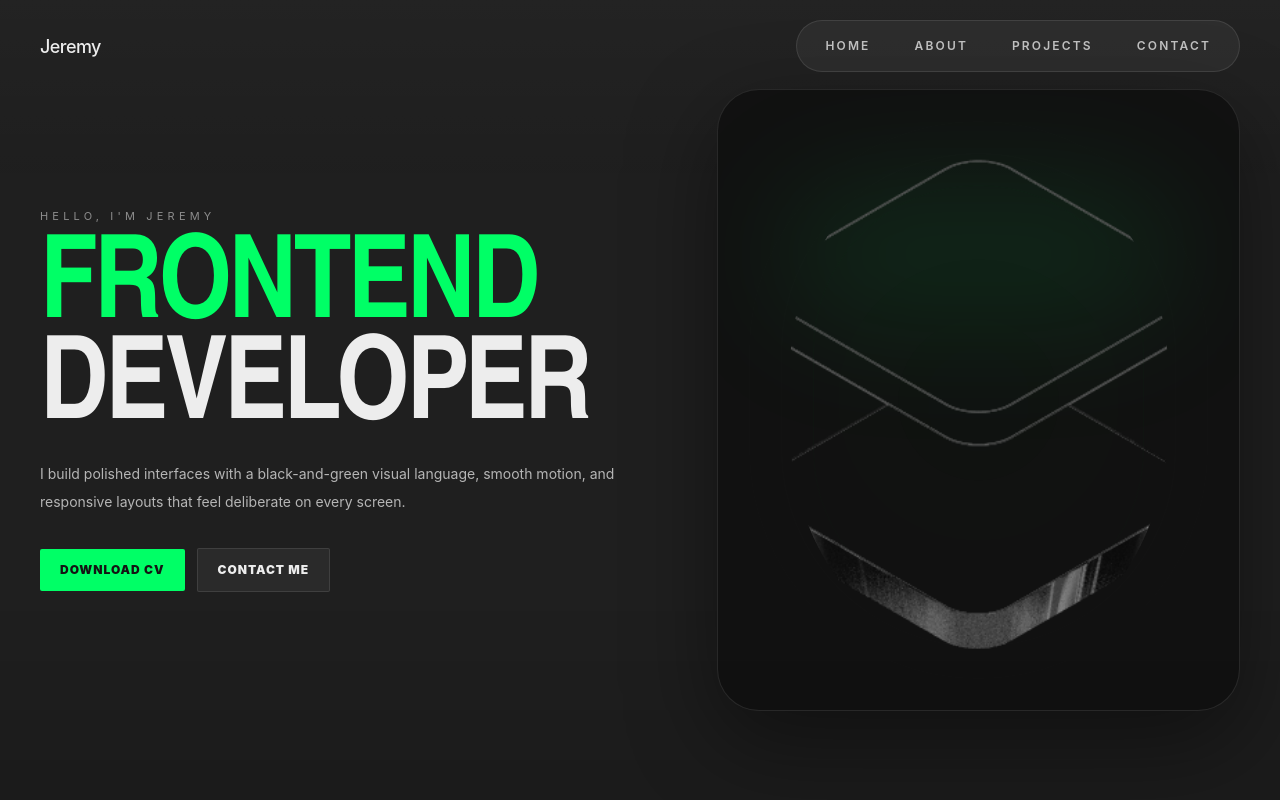
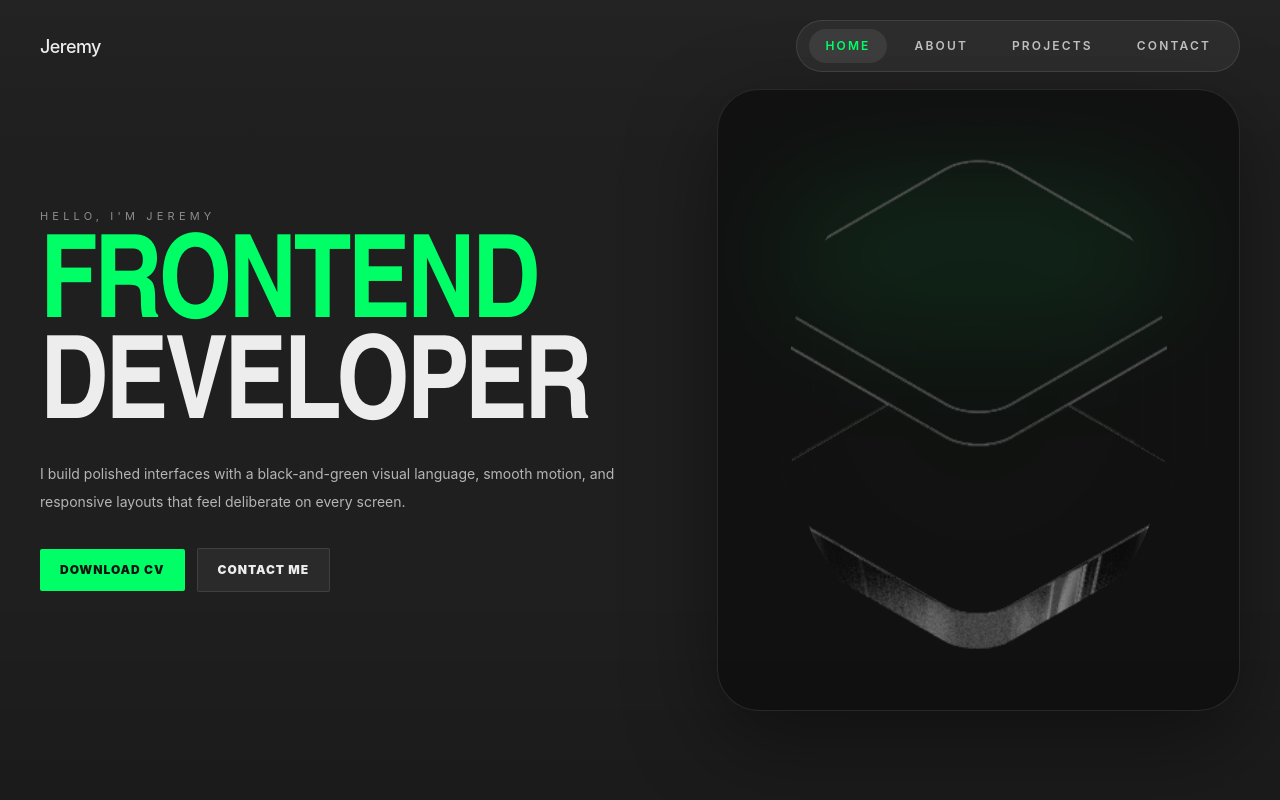
Before and after one commit to realjeremy04/portfolio, a React app: page / in a window 1280 px wide. Shown: the top 800 px of the page. Built offline with nearby package versions, Linux system fonts and the light colour scheme; the HTML template or start-up script is replaced by a standard one.

Commit message:
feat: scroll to section for homepage

```diff
--- a/src/App.tsx
+++ b/src/App.tsx
@@ -1,7 +1,6 @@
 import { Route, Routes, useLocation } from 'react-router-dom'
 
 import { Navbar } from './components/Navbar'
-import { LenisScroll } from './components/LenisScroll'
 import { navLinks } from './data/portfolio'
 import Home from './pages/Home'
 import Project from './pages/Project'
@@ -13,7 +12,6 @@ function App() {
   return (
     <div className="min-h-screen bg-[#1f1f1f] text-[#d4d4d4]">
       {!isHomeRoute ? <Navbar links={navLinks} /> : null}
-      <LenisScroll />
 
       <Routes>
         <Route path="/" element={<Home />} />
--- a/src/components/home/HomeContactSection.tsx
+++ b/src/components/home/HomeContactSection.tsx
@@ -1,11 +1,17 @@
+import type { RefObject } from 'react'
 import { ScrollReveal } from '../ScrollReveal'
 import { SectionHeading } from '../SectionHeading'
-import { contactLinks } from './homeContent'
+import { contactLinks } from '../../data/homeContent'
 
-function HomeContactSection() {
+type HomeContactSectionProps = {
+  sectionRef: RefObject<HTMLElement | null>
+}
+
+function HomeContactSection({ sectionRef }: HomeContactSectionProps) {
   return (
     <section
       id="contact"
+      ref={sectionRef}
       className="snap-start px-5 sm:px-8 lg:px-10"
     >
       <div className="mx-auto grid min-h-screen max-w-360 items-center gap-12 py-20 lg:grid-cols-[0.92fr_1.08fr] lg:gap-16">
--- a/src/components/home/HomeHeader.tsx
+++ b/src/components/home/HomeHeader.tsx
@@ -1,8 +1,14 @@
 import { useState } from 'react'
 
-import { sectionLinks } from './homeContent'
+import { sectionLinks } from '../../data/homeContent'
+import type { HomeSectionId } from '../../hooks/useHomeSectionScroll'
 
-function HomeHeader() {
+type HomeHeaderProps = {
+  activeSection: HomeSectionId
+  onNavigate: (sectionId: HomeSectionId) => void
+}
+
+function HomeHeader({ activeSection, onNavigate }: HomeHeaderProps) {
   const [isMenuOpen, setIsMenuOpen] = useState(false)
 
   return (
@@ -32,7 +38,14 @@ function HomeHeader() {
             <a
               key={link.href}
               href={link.href}
-              className="rounded-full px-4 py-2 text-[12px] font-semibold uppercase tracking-[0.18em] text-[#bfbfbf] transition hover:bg-white/8 hover:text-[#00ff66]"
+              onClick={(event) => {
+                event.preventDefault()
+                onNavigate(link.href.slice(1) as HomeSectionId)
+              }}
+              aria-current={activeSection === link.href.slice(1) ? 'page' : undefined}
+              className={`rounded-full px-4 py-2 text-[12px] font-semibold uppercase tracking-[0.18em] transition hover:bg-white/8 hover:text-[#00ff66] ${
+                activeSection === link.href.slice(1) ? 'bg-white/8 text-[#00ff66]' : 'text-[#bfbfbf]'
+              }`}
             >
               {link.label}
             </a>
@@ -52,8 +65,14 @@ function HomeHeader() {
               <a
                 key={link.href}
                 href={link.href}
-                onClick={() => setIsMenuOpen(false)}
-                className="text-right text-[13px] font-semibold uppercase tracking-[0.2em] text-[#cfcfcf] transition hover:text-[#00ff66]"
+                onClick={(event) => {
+                  event.preventDefault()
+                  setIsMenuOpen(false)
+                  onNavigate(link.href.slice(1) as HomeSectionId)
+                }}
+                className={`text-right text-[13px] font-semibold uppercase tracking-[0.2em] transition hover:text-[#00ff66] ${
+                  activeSection === link.href.slice(1) ? 'text-[#00ff66]' : 'text-[#cfcfcf]'
+                }`}
               >
                 {link.label}
               </a>
--- a/src/components/home/HomeHeroSection.tsx
+++ b/src/components/home/HomeHeroSection.tsx
@@ -1,10 +1,16 @@
 import heroImage from '../../assets/hero.png'
 import { ScrollReveal } from '../ScrollReveal'
+import type { RefObject } from 'react'
 
-function HomeHeroSection() {
+type HomeHeroSectionProps = {
+  sectionRef: RefObject<HTMLElement | null>
+}
+
+function HomeHeroSection({ sectionRef }: HomeHeroSectionProps) {
   return (
     <section
       id="home"
+      ref={sectionRef}
       className="snap-start border-b border-white/10 px-5 sm:px-8 lg:px-10"
     >
       <div className="mx-auto grid min-h-screen max-w-360 items-center gap-12 py-20 lg:grid-cols-[1.08fr_0.92fr] lg:gap-16">
--- a/src/components/home/HomeProjectsSection.tsx
+++ b/src/components/home/HomeProjectsSection.tsx
@@ -1,3 +1,4 @@
+import type { RefObject } from 'react'
 import { ScrollReveal } from '../ScrollReveal'
 import { SectionHeading } from '../SectionHeading'
 import { ProjectListItem } from '../ProjectListItem'
@@ -5,12 +6,14 @@ import type { ProjectItem } from '../../types/data-types'
 
 type HomeProjectsSectionProps = {
   projects: ProjectItem[]
+  sectionRef: RefObject<HTMLElement | null>
 }
 
-function HomeProjectsSection({ projects }: HomeProjectsSectionProps) {
+function HomeProjectsSection({ projects, sectionRef }: HomeProjectsSectionProps) {
   return (
     <section
       id="projects"
+      ref={sectionRef}
       className="snap-start border-b border-white/10 px-5 sm:px-8 lg:px-10"
     >
       <div className="mx-auto grid min-h-screen max-w-360 items-center gap-12 py-20 lg:grid-cols-[1fr_0.96fr] lg:gap-16">
--- a/src/components/home/HomeSidebar.tsx
+++ b/src/components/home/HomeSidebar.tsx
@@ -1,4 +1,4 @@
-import { sectionLinks } from './homeContent'
+import { sectionLinks } from '../../data/homeContent'
 
 function HomeSidebar() {
   return (
--- /dev/null
+++ b/src/hooks/useHomeSectionScroll.ts
@@ -0,0 +1,170 @@
+import { useCallback, useEffect, useMemo, useRef, useState } from 'react'
+import gsap from 'gsap'
+import { Observer } from 'gsap/Observer'
+import { ScrollToPlugin } from 'gsap/ScrollToPlugin'
+
+gsap.registerPlugin(Observer, ScrollToPlugin)
+
+export type HomeSectionId = 'home' | 'about' | 'projects' | 'contact'
+
+export function useHomeSectionScroll() {
+  const sectionOrder = ['home', 'about', 'projects', 'contact'] as const satisfies readonly HomeSectionId[]
+
+  const homeRef = useRef<HTMLElement | null>(null)
+  const aboutRef = useRef<HTMLElement | null>(null)
+  const projectsRef = useRef<HTMLElement | null>(null)
+  const contactRef = useRef<HTMLElement | null>(null)
+
+  const sectionRefs = useMemo(
+    () => ({
+      home: homeRef,
+      about: aboutRef,
+      projects: projectsRef,
+      contact: contactRef,
+    }),
+    [aboutRef, contactRef, homeRef, projectsRef],
+  )
+
+  const [activeSection, setActiveSection] = useState<HomeSectionId>('home')
+  const isAnimatingRef = useRef(false)
+  const releaseTimerRef = useRef<number | null>(null)
+
+  const releaseLock = useCallback(() => {
+    if (releaseTimerRef.current !== null) {
+      window.clearTimeout(releaseTimerRef.current)
+      releaseTimerRef.current = null
+    }
+
+    releaseTimerRef.current = window.setTimeout(() => {
+      isAnimatingRef.current = false
+      releaseTimerRef.current = null
+    }, 150)
+  }, [])
+
+  const scrollToSection = useCallback(
+    (sectionId: HomeSectionId) => {
+      const target = sectionRefs[sectionId].current
+
+      if (!target) {
+        return
+      }
+
+      if (isAnimatingRef.current) {
+        return
+      }
+
+      isAnimatingRef.current = true
+      gsap.to(window, {
+        duration: 2.5,
+        ease: 'power3.out',
+        scrollTo: {
+          y: target,
+          offsetY: 84,
+          autoKill: false,
+        },
+        onComplete: releaseLock,
+      })
+    },
+    [releaseLock, sectionRefs],
+  )
+
+  const handleKeyDownCapture = useCallback(
+    (event: React.KeyboardEvent<HTMLElement>) => {
+      if (isAnimatingRef.current) {
+        return
+      }
+
+      const currentIndex = sectionOrder.indexOf(activeSection)
+
+      if (event.key === 'ArrowDown' || event.key === 'PageDown' || event.key === ' ') {
+        event.preventDefault()
+        scrollToSection(sectionOrder[Math.min(currentIndex + 1, sectionOrder.length - 1)])
+      }
+
+      if (event.key === 'ArrowUp' || event.key === 'PageUp') {
+        event.preventDefault()
+        scrollToSection(sectionOrder[Math.max(currentIndex - 1, 0)])
+      }
+    },
+    [activeSection, scrollToSection, sectionOrder],
+  )
+
+  useEffect(() => {
+    const observer = Observer.create({
+      type: 'wheel,touch',
+      tolerance: 10,
+      preventDefault: true,
+      onUp: () => {
+        if (isAnimatingRef.current) {
+          return
+        }
+
+        const currentIndex = sectionOrder.indexOf(activeSection)
+        const previousSection = sectionOrder[Math.max(currentIndex - 1, 0)]
+
+        if (previousSection !== activeSection) {
+          scrollToSection(previousSection)
+        }
+      },
+      onDown: () => {
+        if (isAnimatingRef.current) {
+          return
+        }
+
+        const currentIndex = sectionOrder.indexOf(activeSection)
+        const nextSection = sectionOrder[Math.min(currentIndex + 1, sectionOrder.length - 1)]
+
+        if (nextSection !== activeSection) {
+          scrollToSection(nextSection)
+        }
+      },
+    })
+
+    return () => {
+      observer.kill()
+    }
+  }, [activeSection, scrollToSection, sectionOrder])
+
+  useEffect(() => {
+    const observer = new IntersectionObserver(
+      (entries) => {
+        const visibleEntries = entries
+          .filter((entry) => entry.isIntersecting)
+          .sort((left, right) => right.intersectionRatio - left.intersectionRatio)
+
+        const visibleEntry = visibleEntries[0]
+
+        if (visibleEntry?.target.id) {
+          setActiveSection(visibleEntry.target.id as HomeSectionId)
+        }
+      },
+      {
+        threshold: [0.35, 0.5, 0.65],
+        rootMargin: '-10% 0px -45% 0px',
+      },
+    )
+
+    sectionOrder.forEach((sectionId) => {
+      const element = sectionRefs[sectionId].current
+
+      if (element) {
+        observer.observe(element)
+      }
+    })
+
+    return () => {
+      observer.disconnect()
+
+      if (releaseTimerRef.current !== null) {
+        window.clearTimeout(releaseTimerRef.current)
+      }
+    }
+  }, [sectionOrder, sectionRefs])
+
+  return {
+    activeSection,
+    handleKeyDownCapture,
+    scrollToSection,
+    sectionRefs,
+  }
+}
--- a/src/pages/Home.tsx
+++ b/src/pages/Home.tsx
@@ -3,16 +3,23 @@ import { HomeContactSection } from '../components/home/HomeContactSection'
 import { HomeHeader } from '../components/home/HomeHeader'
 import { HomeHeroSection } from '../components/home/HomeHeroSection'
 import { HomeProjectsSection } from '../components/home/HomeProjectsSection'
+import { useHomeSectionScroll } from '../hooks/useHomeSectionScroll'
 import { projects} from '../data/portfolio'
 
 function Home() {
+  const { activeSection, handleKeyDownCapture, scrollToSection, sectionRefs } = useHomeSectionScroll()
+
   return (
-    <main className="relative overflow-x-hidden scroll-smooth snap-y snap-mandatory">
-      <HomeHeader />
-      <HomeHeroSection />
-      <HomeAboutSection />
-      <HomeProjectsSection projects={projects} />
-      <HomeContactSection />
+    <main
+      className="relative overflow-x-hidden scroll-smooth snap-y snap-mandatory"
+      onKeyDownCapture={handleKeyDownCapture}
+      tabIndex={-1}
+    >
+      <HomeHeader activeSection={activeSection} onNavigate={scrollToSection} />
+      <HomeHeroSection sectionRef={sectionRefs.home} />
+      <HomeAboutSection sectionRef={sectionRefs.about} />
+      <HomeProjectsSection projects={projects} sectionRef={sectionRefs.projects} />
+      <HomeContactSection sectionRef={sectionRefs.contact} />
     </main>
   )
 }
```
Also changed, not shown: src/components/LenisScroll.tsx (deleted, +0 -38 lines), src/components/home/HomeAboutSection.tsx (+8 -2 lines), src/data/homeContent.ts (renamed from src/components/home/homeContent.ts).
